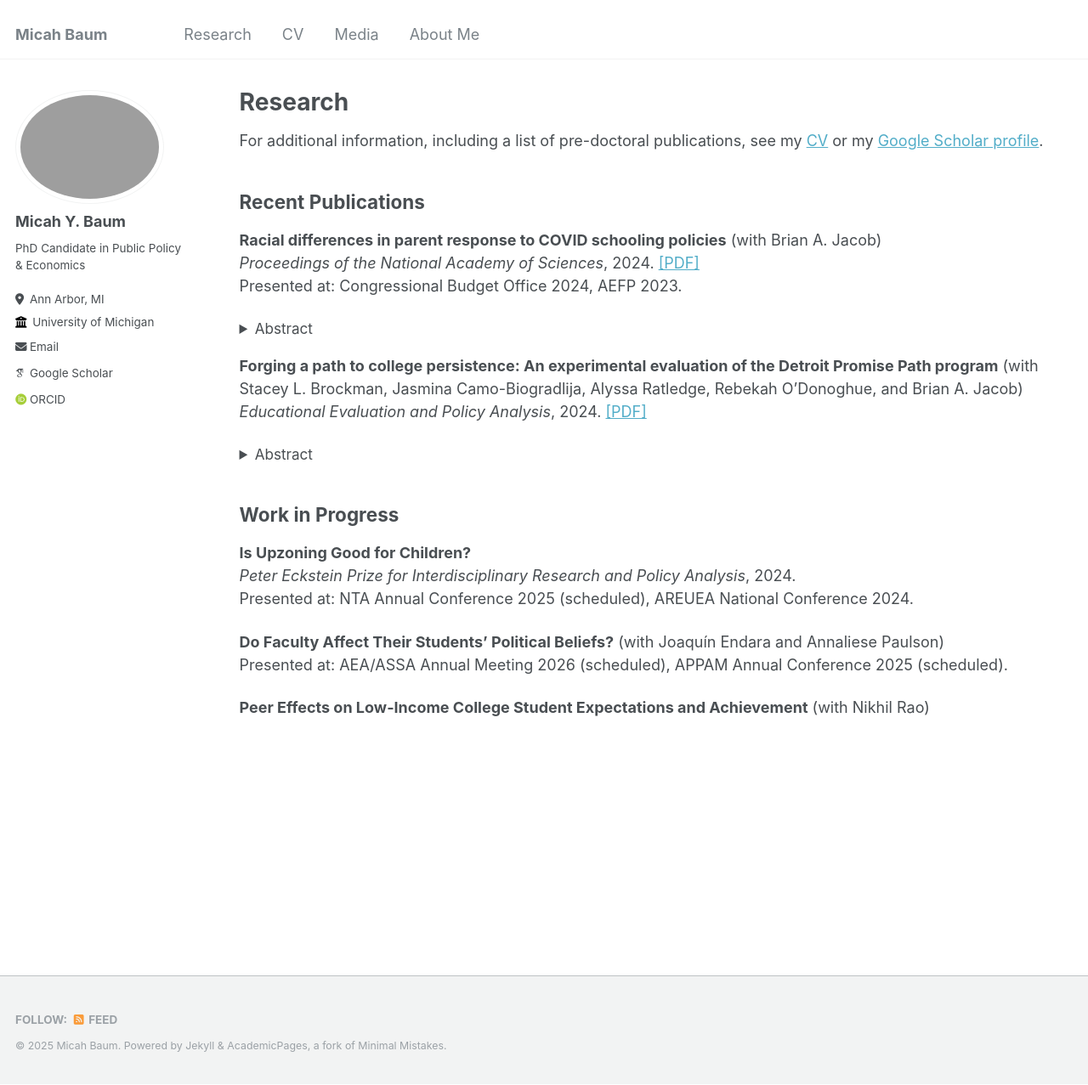
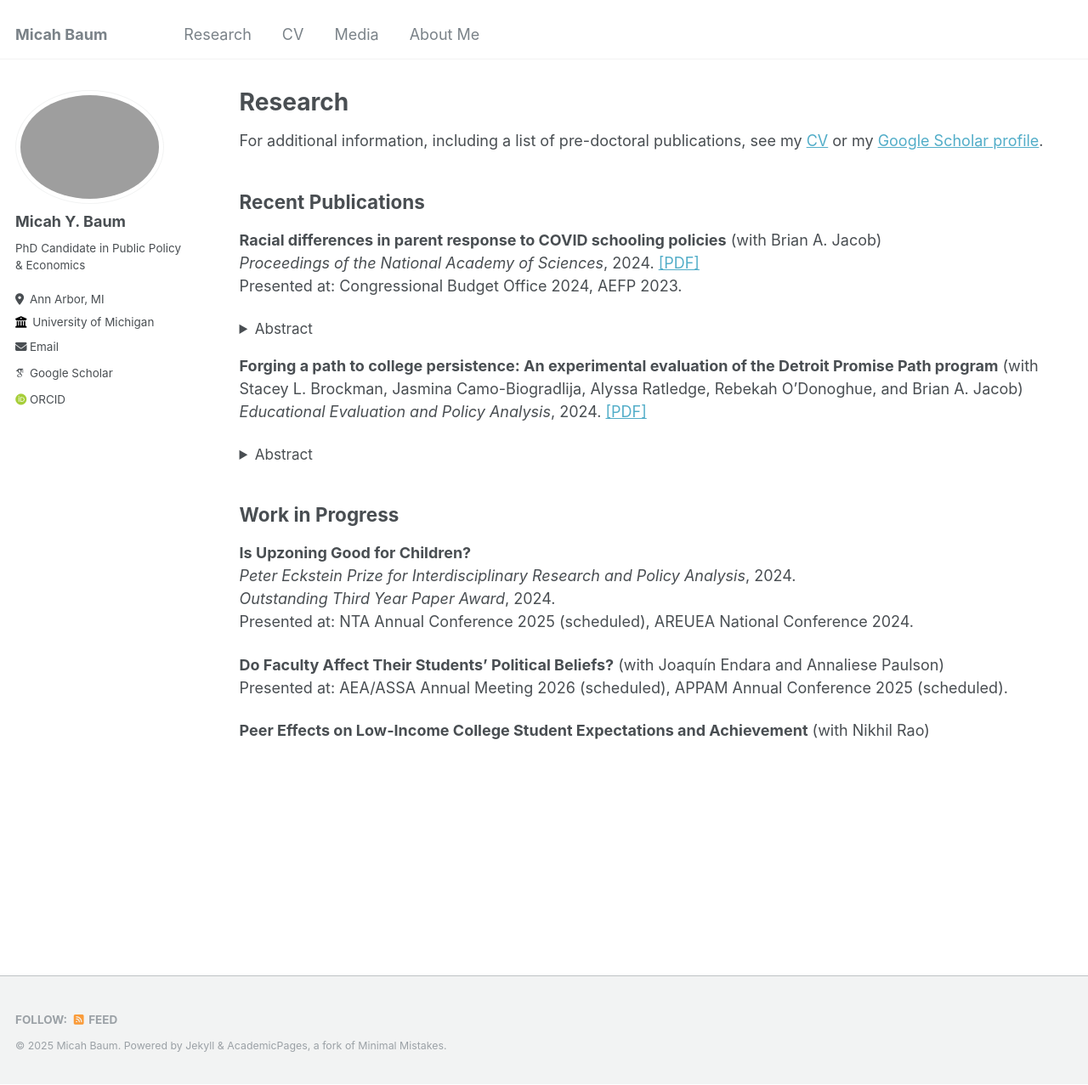
Before and after one commit to micah-baum/micah-baum.github.io, a Jekyll site: the page built from _pages/research.md, in a window 1280 px wide and 1277 px high. Shown: the whole window at 85% size. Built offline with Jekyll 4.4.1, drawn with Linux system fonts in a browser that asks for light colours; some web fonts are replaced.

Commit message:
Update research.md

```diff
--- a/_pages/research.md
+++ b/_pages/research.md
@@ -30,6 +30,7 @@ Detroit students who obtain a college degree overcome many obstacles to do so. T
 ## Work in Progress
 **Is Upzoning Good for Children?** <br>
 _Peter Eckstein Prize for Interdisciplinary Research and Policy Analysis_, 2024. <br>
+_Outstanding Third Year Paper Award_, 2024. <br>
 Presented at: NTA Annual Conference 2025 (scheduled), AREUEA National Conference 2024.
 
 **Do Faculty Affect Their Students' Political Beliefs?** (with Joaqu&iacute;n Endara and Annaliese Paulson) <br>
```
